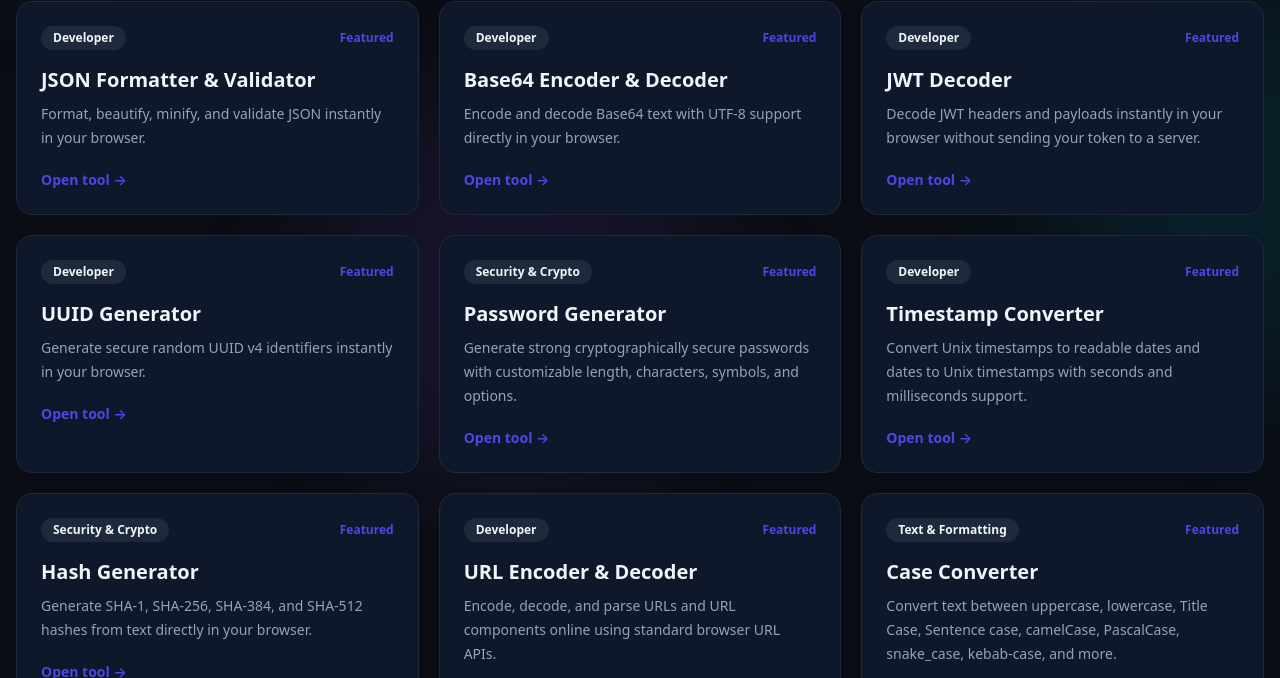
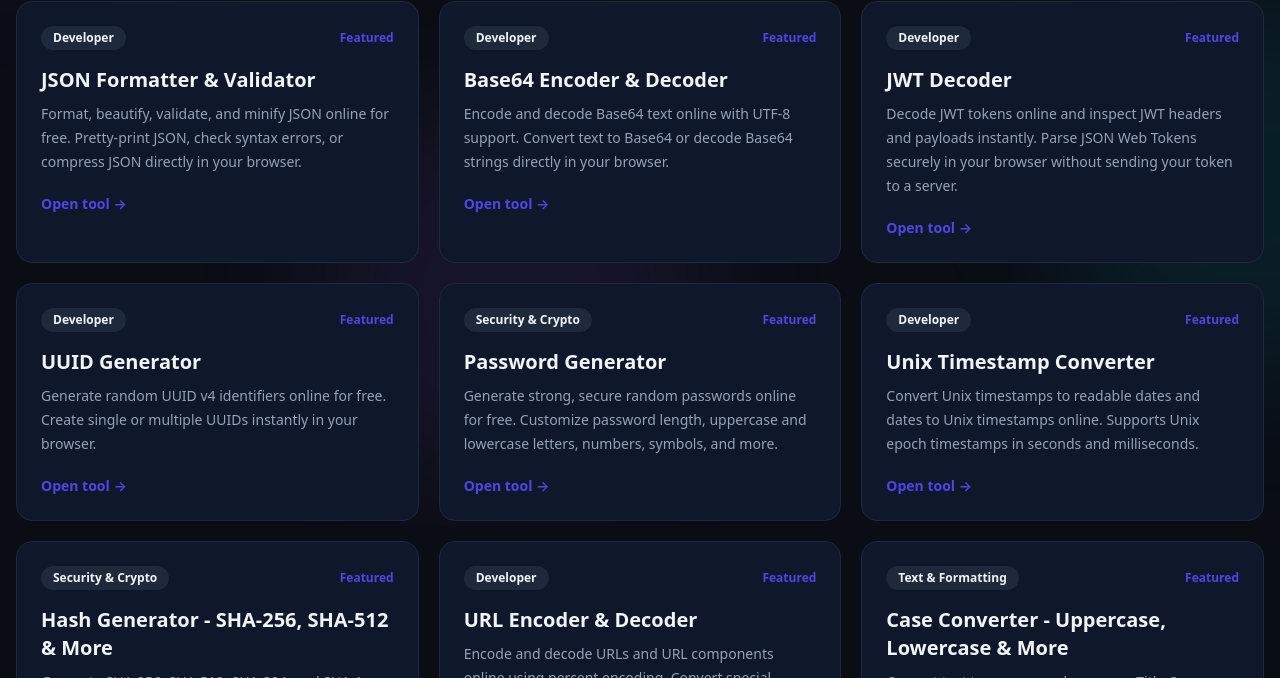
Before and after one commit to Ratan2089/ToolVerse, a Next.js app in the folder frontend/: page /tools in a window 1280 px wide. Shown: the part 274-952 px from the top of the page. Built offline with nearby package versions, Linux system fonts and the light colour scheme; no server answers.

Commit message:
Improve tool SEO metadata

```diff
--- a/frontend/data/tools.js
+++ b/frontend/data/tools.js
@@ -176,17 +176,22 @@ export const tools = [
     category: "Developer",
 
     description:
-      "Format, beautify, minify, and validate JSON instantly in your browser.",
+  "Format, beautify, validate, and minify JSON online for free. Pretty-print JSON, check syntax errors, or compress JSON directly in your browser.",
 
 keywords: [
   "json formatter",
+  "json formatter online",
+  "online json formatter",
   "json validator",
+  "json validator online",
   "json beautifier",
+  "json pretty print",
+  "pretty print json",
   "json minifier",
+  "json minify",
   "format json",
   "validate json",
 ],
-
     featured: true,
 
     status: "available",
@@ -206,14 +211,19 @@ export const tools = [
   category: "Developer",
 
   description:
-    "Encode and decode Base64 text with UTF-8 support directly in your browser.",
+  "Encode and decode Base64 text online with UTF-8 support. Convert text to Base64 or decode Base64 strings directly in your browser.",
 
 keywords: [
   "base64 encoder",
   "base64 decoder",
+  "base64 encoder online",
+  "base64 decoder online",
   "base64 encode",
   "base64 decode",
   "base64 converter",
+  "text to base64",
+  "base64 to text",
+  "utf8 base64 encoder",
 ],
 
   featured: true,
@@ -235,14 +245,19 @@ export const tools = [
   category: "Developer",
 
  description:
-    "Decode JWT headers and payloads instantly in your browser without sending your token to a server.",
+  "Decode JWT tokens online and inspect JWT headers and payloads instantly. Parse JSON Web Tokens securely in your browser without sending your token to a server.",
 
 keywords: [
   "jwt decoder",
+  "jwt decoder online",
+  "jwt parser",
+  "jwt token decoder",
+  "json web token decoder",
   "jwt decode",
-    "json web token decoder",
-    "jwt parser",
+  "decode jwt token",
   "jwt payload decoder",
+  "jwt header decoder",
+  "jwt token parser",
 ],
 
   featured: true,
@@ -264,14 +279,19 @@ export const tools = [
   category: "Developer",
 
   description:
-    "Generate secure random UUID v4 identifiers instantly in your browser.",
+  "Generate random UUID v4 identifiers online for free. Create single or multiple UUIDs instantly in your browser.",
 
 keywords: [
   "uuid generator",
+  "uuid generator online",
   "uuid v4 generator",
+  "random uuid generator",
+  "uuid generator bulk",
+  "bulk uuid generator",
   "guid generator",
-    "random uuid",
-    "uuid validator",
+  "random guid generator",
+  "uuid v4",
+  "generate uuid",
 ],
 
   featured: true,
@@ -293,14 +313,19 @@ export const tools = [
   category: "Security & Crypto",
 
   description:
-    "Generate strong cryptographically secure passwords with customizable length, characters, symbols, and options.",
+  "Generate strong, secure random passwords online for free. Customize password length, uppercase and lowercase letters, numbers, symbols, and more.",
 
 keywords: [
   "password generator",
+  "password generator online",
   "strong password generator",
   "secure password generator",
   "random password generator",
+  "strong random password",
+  "secure random password",
   "online password generator",
+  "complex password generator",
+  "password creator",
 ],
 
   featured: true,
@@ -317,19 +342,24 @@ export const tools = [
 {
   slug: "timestamp-converter",
 
-  title: "Timestamp Converter",
+title: "Unix Timestamp Converter",
 
   category: "Developer",
 
   description:
-    "Convert Unix timestamps to readable dates and dates to Unix timestamps with seconds and milliseconds support.",
+  "Convert Unix timestamps to readable dates and dates to Unix timestamps online. Supports Unix epoch timestamps in seconds and milliseconds.",
 
 keywords: [
   "timestamp converter",
   "unix timestamp converter",
+  "unix time converter",
   "epoch converter",
+  "epoch timestamp converter",
   "timestamp to date",
   "date to timestamp",
+  "unix timestamp to date",
+  "unix time converter online",
+  "epoch time converter",
 ],
 
   featured: true,
@@ -346,20 +376,24 @@ export const tools = [
 {
   slug: "hash-generator",
 
-  title: "Hash Generator",
+title: "Hash Generator - SHA-256, SHA-512 & More",
 
   category: "Security & Crypto",
 
  description:
-    "Generate SHA-1, SHA-256, SHA-384, and SHA-512 hashes from text directly in your browser.",
+  "Generate SHA-256, SHA-512, SHA-384, and SHA-1 hashes online from text. Calculate cryptographic hashes directly in your browser.",
 
 keywords: [
   "hash generator",
+  "hash generator online",
   "sha256 generator",
+  "sha256 hash generator",
   "sha512 generator",
+  "sha512 hash generator",
+  "sha384 generator",
   "sha1 generator",
-    "sha384 generator",
-    "hash verifier",
+  "text hash generator",
+  "cryptographic hash generator",
 ],
 
   featured: true,
@@ -381,15 +415,20 @@ export const tools = [
   category: "Developer",
 
   description:
-    "Encode, decode, and parse URLs and URL components online using standard browser URL APIs.",
+  "Encode and decode URLs and URL components online using percent encoding. Convert special characters for URLs, query parameters, and web requests.",
 
 keywords: [
   "url encoder",
   "url decoder",
+  "url encoder online",
+  "url decoder online",
   "url encode",
   "url decode",
+  "percent encoding",
+  "percent encoder",
+  "url component encoder",
+  "query parameter encoder",
   "url parser",
-    "query parameter parser",
 ],
 
   featured: true,
@@ -406,23 +445,24 @@ export const tools = [
 {
   slug: "case-converter",
 
-  title: "Case Converter",
-
+title: "Case Converter - Uppercase, Lowercase & More",
   category: "Text & Formatting",
 
   description:
-    "Convert text between uppercase, lowercase, Title Case, Sentence case, camelCase, PascalCase, snake_case, kebab-case, and more.",
-
+  "Convert text to uppercase, lowercase, Title Case, Sentence case, camelCase, PascalCase, snake_case, kebab-case, and more online.",
   keywords: [
   "case converter",
+  "case converter online",
   "text case converter",
   "uppercase converter",
   "lowercase converter",
+  "title case converter",
+  "sentence case converter",
   "camel case converter",
   "pascal case converter",
   "snake case converter",
   "kebab case converter",
-    "title case converter",
+  "text converter",
 ],
 
   featured: true,
@@ -439,22 +479,26 @@ export const tools = [
 {
   slug: "word-counter",
 
-  title: "Word Counter",
+title: "Word Counter - Words, Characters & Reading Time",
 
   category: "Text & Formatting",
 
   description:
-    "Count words, characters, sentences, paragraphs, lines, reading time, and more.",
+  "Count words, characters, sentences, paragraphs, lines, and estimated reading time online. Free word and character counter for text, essays, articles, and more.",
 
 keywords: [
   "word counter",
+  "word counter online",
   "word count",
+  "online word counter",
   "character counter",
   "character count",
   "sentence counter",
   "paragraph counter",
+  "line counter",
   "reading time calculator",
   "text analyzer",
+  "word count calculator",
 ],
 
   featured: true,
```
Lines whose indentation alone changed are shown as unchanged.
